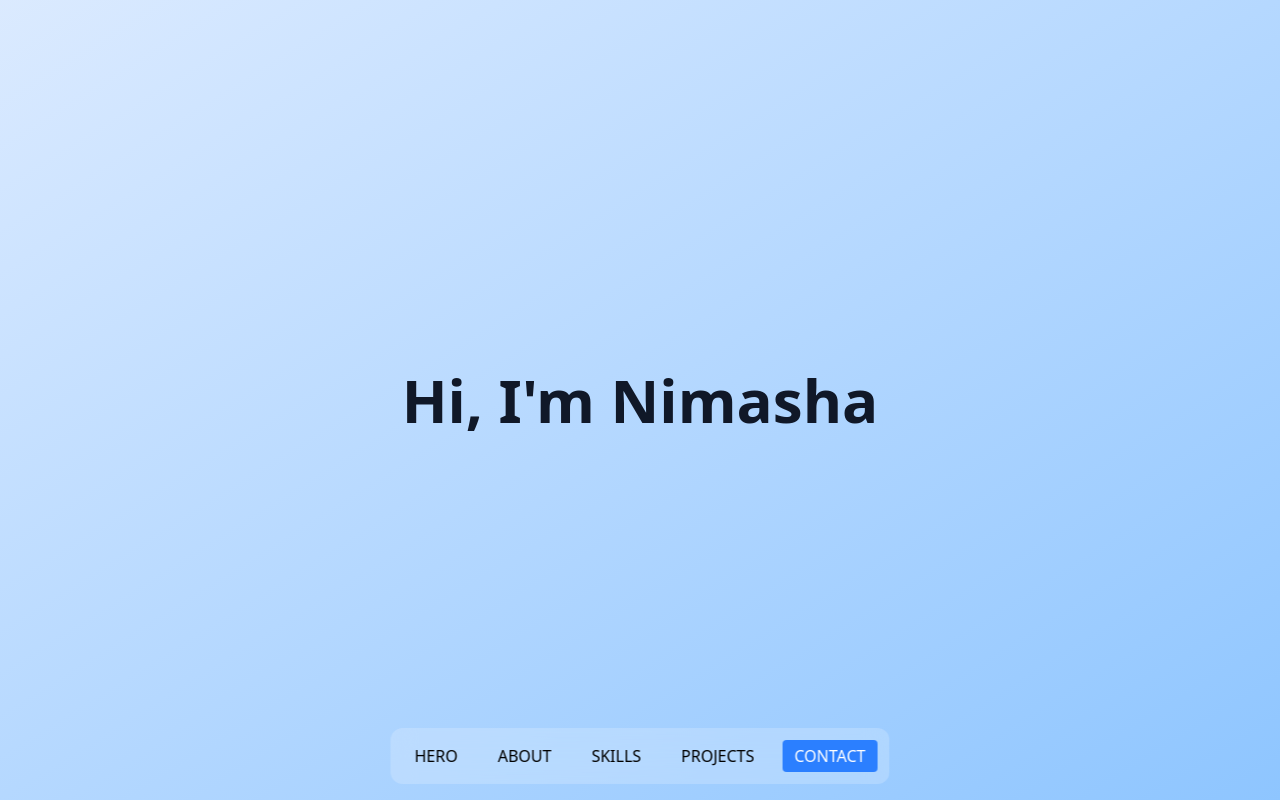
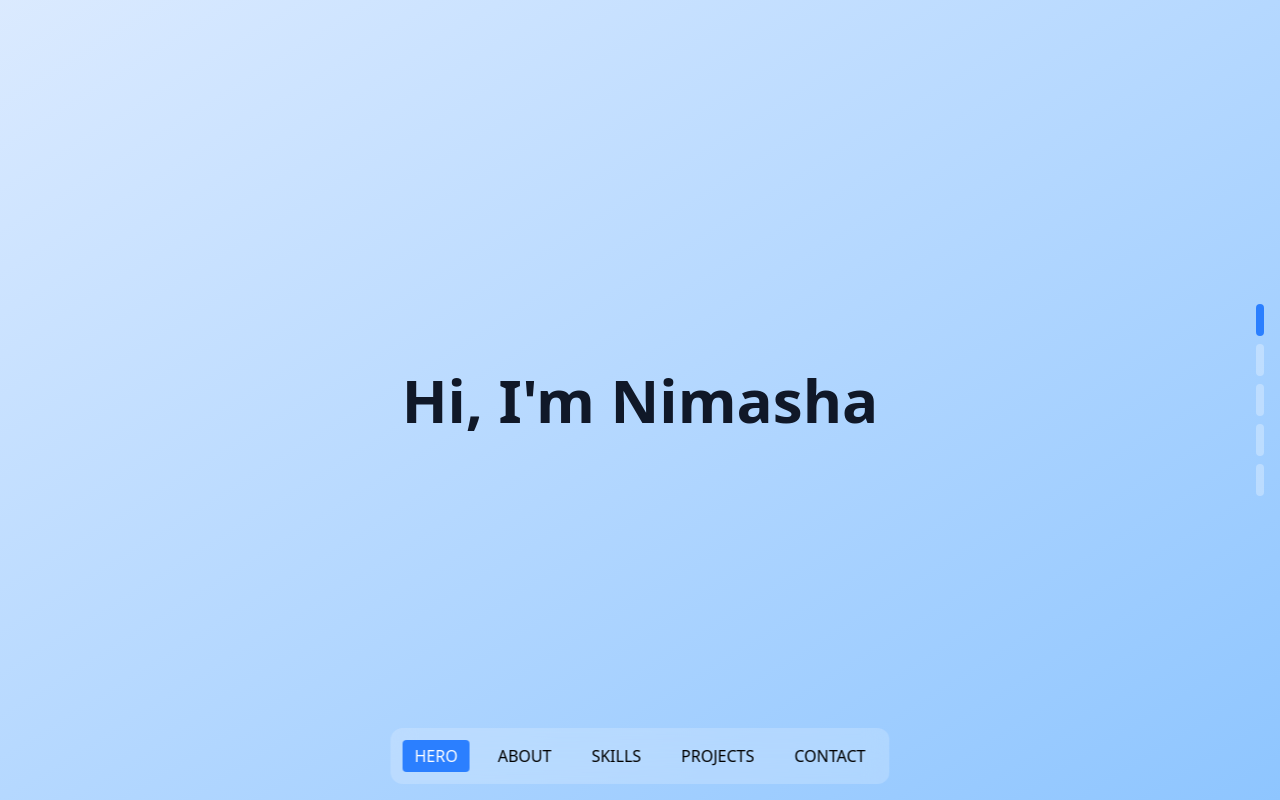
Before and after one commit to nimashashehani123/My-Portfolio, a React (Vite) app: page / in a window 1280 px wide. Built offline with nearby package versions, Linux system fonts and the light colour scheme.

Commit message:
check if moblie or desktop

```diff
--- a/src/App.tsx
+++ b/src/App.tsx
@@ -1,4 +1,4 @@
-import React from "react";
+import React, {useEffect, useState} from "react";
 import Navbar from "./components/Navbar.tsx";
 import Hero from "./sections/Hero.tsx";
 import About from "./sections/About.tsx";
@@ -9,19 +9,159 @@ import useHorizontalScroll from "./hooks/useHorizontalScroll";
 
 
 const App: React.FC = () => {
+    const [activeSection, setActiveSection] = useState('hero');
+    const [isMobile, setIsMobile] = useState(false);
+
+    // Use horizontal scroll hook
     useHorizontalScroll();
+
+    // Check if mobile
+    useEffect(() => {
+        const checkMobile = () => {
+            setIsMobile(window.innerWidth < 768);
+        };
+
+        checkMobile();
+        window.addEventListener('resize', checkMobile);
+        return () => window.removeEventListener('resize', checkMobile);
+    }, []);
+
+    // Track active section
+    useEffect(() => {
+        const handleScroll = () => {
+            const sections = ['hero', 'about', 'skills', 'projects', 'contact'];
+
+            if (isMobile) {
+                // Vertical scroll detection for mobile
+                const scrollPosition = window.scrollY + window.innerHeight / 2;
+
+                for (const section of sections) {
+                    const element = document.getElementById(section);
+                    if (element) {
+                        const { offsetTop, offsetHeight } = element;
+                        if (scrollPosition >= offsetTop && scrollPosition < offsetTop + offsetHeight) {
+                            setActiveSection(section);
+                            break;
+                        }
+                    }
+                }
+            } else {
+                // Horizontal scroll detection for desktop
+                const container = document.querySelector('.horizontal-container');
+                if (container) {
+                    const scrollLeft = container.scrollLeft;
+                    const sectionIndex = Math.round(scrollLeft / window.innerWidth);
+                    if (sections[sectionIndex]) {
+                        setActiveSection(sections[sectionIndex]);
+                    }
+                }
+            }
+        };
+
+        const container = document.querySelector('.horizontal-container');
+        if (isMobile) {
+            window.addEventListener('scroll', handleScroll);
+        } else if (container) {
+            container.addEventListener('scroll', handleScroll);
+        }
+
+        return () => {
+            window.removeEventListener('scroll', handleScroll);
+            if (container) {
+                container.removeEventListener('scroll', handleScroll);
+            }
+        };
+    }, [isMobile]);
+
+    const handleNavClick = (sectionId: string) => {
+        const element = document.getElementById(sectionId);
+        if (element) {
+            if (isMobile) {
+                // Vertical scroll for mobile
+                element.scrollIntoView({ behavior: 'smooth' });
+            } else {
+                // Horizontal scroll for desktop
+                const container = document.querySelector('.horizontal-container');
+                if (container) {
+                    const sections = ['hero', 'about', 'skills', 'projects', 'contact'];
+                    const sectionIndex = sections.indexOf(sectionId);
+                    container.scrollTo({
+                        left: sectionIndex * window.innerWidth,
+                        behavior: 'smooth'
+                    });
+                }
+            }
+        }
+    };
+
     return (
-        <div className="relative w-screen h-screen overflow-x-auto flex flex-nowrap snap-x snap-mandatory scroll-smooth scrollbar-hide">
-            <Navbar />
-            <main className="flex flex-nowrap">
-                <section className="min-w-screen h-screen snap-start"><Hero /></section>
-                <section className="min-w-screen h-screen snap-start"><About /></section>
-                <section className="min-w-screen h-screen snap-start"><Skills /></section>
-                <section className="min-w-screen h-screen snap-start"><Projects /></section>
-                <section className="min-w-screen h-screen snap-start"><Contact /></section>
+        <div className="relative">
+            <Navbar
+                activeSection={activeSection}
+                onNavClick={handleNavClick}
+                isMobile={isMobile}
+            />
+
+            <main className={isMobile ? 'flex flex-col' : 'horizontal-container flex flex-nowrap h-screen overflow-x-auto overflow-y-hidden snap-x snap-mandatory scroll-smooth'}>
+                <div className={isMobile ? '' : 'min-w-full h-full snap-start'}><Hero /></div>
+                <div className={isMobile ? '' : 'min-w-full h-full snap-start'}><About /></div>
+                <div className={isMobile ? '' : 'min-w-full h-full snap-start'}><Skills /></div>
+                <div className={isMobile ? '' : 'min-w-full h-full snap-start'}><Projects /></div>
+                <div className={isMobile ? '' : 'min-w-full h-full snap-start'}><Contact /></div>
             </main>
+
+            {/* Scroll Indicator for Desktop */}
+            {!isMobile && (
+                <div className="fixed right-4 top-1/2 -translate-y-1/2 z-40 flex flex-col gap-2">
+                    {['hero', 'about', 'skills', 'projects', 'contact'].map((section, idx) => (
+                        <div
+                            key={section}
+                            className={`w-2 h-8 rounded-full transition-all cursor-pointer ${
+                                activeSection === section ? 'bg-blue-500' : 'bg-white/30 hover:bg-white/50'
+                            }`}
+                            onClick={() => handleNavClick(section)}
+                        />
+                    ))}
+                </div>
+            )}
+
+            <style jsx>{`
+        @keyframes fade-in {
+          from { opacity: 0; transform: translateY(20px); }
+          to { opacity: 1; transform: translateY(0); }
+        }
+
+        .animate-fade-in {
+          animation: fade-in 1s ease-out;
+        }
+
+        /* Custom scrollbar for desktop horizontal scroll */
+        @media (min-width: 768px) {
+          .horizontal-container {
+            scrollbar-width: thin;
+            scrollbar-color: rgba(59, 130, 246, 0.5) rgba(255, 255, 255, 0.1);
+          }
+
+          .horizontal-container::-webkit-scrollbar {
+            height: 8px;
+          }
+
+          .horizontal-container::-webkit-scrollbar-track {
+            background: rgba(255, 255, 255, 0.1);
+            border-radius: 4px;
+          }
+
+          .horizontal-container::-webkit-scrollbar-thumb {
+            background: rgba(59, 130, 246, 0.5);
+            border-radius: 4px;
+          }
+
+          .horizontal-container::-webkit-scrollbar-thumb:hover {
+            background: rgba(59, 130, 246, 0.8);
+          }
+        }
+      `}</style>
         </div>
-
     );
 };
 
```
